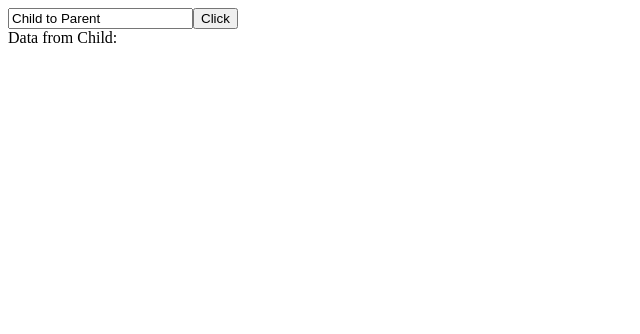
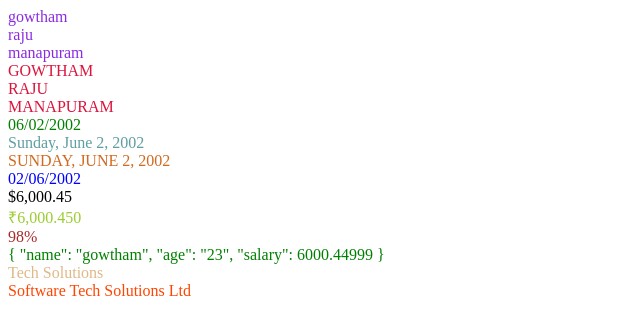
Before and after one commit to gouthamraj020102/angularProjects, an Angular app in the folder multi-page-app/: page / in a window 1280 px wide. Shown: the top 334 px of the page, without its empty margins (0-640 px from the left). Built offline with nearby package versions, Linux system fonts and the light colour scheme.

Commit message:
Built-in pipes in Angular

```diff
--- a/multi-page-app/src/app/app.component.html
+++ b/multi-page-app/src/app/app.component.html
@@ -1,3 +1 @@
-<app-header></app-header>
-<button (click)="test()">Click</button>
-<div>Data from Child: {{cData}}</div>
+<app-header [arrayWithName]="name" [dateOfBirth]="dob" [annualSalary]="salary" [number]="num" [person]="person1" [company]="companyName"></app-header>
--- a/multi-page-app/src/app/app.component.ts
+++ b/multi-page-app/src/app/app.component.ts
@@ -18,6 +18,18 @@ export class AppComponent {
 
   data!: string;
 
+  name = ['Gowtham', 'Raju', 'Manapuram'];
+  dob = '06/02/2002';
+  salary = 6000.44999;
+  num = 0.98;
+  companyName = 'Software Tech Solutions Ltd';
+
+  person1 = {
+    'name': "gowtham",
+    'age': "23",
+    "salary": 6000.44999
+  }
+
   updateData(e: string) {
     this.data = e;
   }
--- a/multi-page-app/src/app/header/header.component.html
+++ b/multi-page-app/src/app/header/header.component.html
@@ -1,7 +1,21 @@
-{{childMessage}}
+<div *ngFor="let arr of arrayWithName" style="color: blueviolet;">
+    {{arr | lowercase}}
+</div>
+<div *ngFor="let arr of arrayWithName" style="color: crimson;">
+    {{arr | uppercase}}
+</div>
 
-{{data}}
-<div *ngFor="let arr of array">
-    {{arr}}
-</div>
-<input type="text" [(ngModel)]="title">
+<div style="color: green;">{{dateOfBirth}}</div>
+<div style="color: cadetblue;">{{dateOfBirth | date:'fullDate'}}</div>
+<div style="color: chocolate;">{{dateOfBirth | date:'fullDate' | uppercase}}</div> <!--chain pipes-->
+<div style="color: blue;">{{dateOfBirth | date:'dd/MM/yyyy'}}</div>
+
+<div>{{annualSalary | currency:'USD'}}</div>
+<div style="color: yellowgreen;">{{annualSalary | currency:'INR':true:'1.3-4'}}</div>
+
+<div style="color: brown;">{{number | percent}}</div>
+
+<div style="color: green;">{{person | json}}</div>
+
+<div style="color: burlywood;">{{company | slice:9:23}}</div>
+<div style="color: orangered;">{{company}}</div>
--- a/multi-page-app/src/app/header/header.component.ts
+++ b/multi-page-app/src/app/header/header.component.ts
@@ -9,6 +9,12 @@ export class HeaderComponent {
   @Input() childMessage!: string;  // Receives value from parent
   @Input() data: any;
   @Input() array: any;
+  @Input() arrayWithName: any;
+  @Input() dateOfBirth: any;
+  @Input() annualSalary: any;
+  @Input() number: any;
+  @Input() person: any;
+  @Input() company: any;
 
   @Output() customEvent = new EventEmitter;
   message = "passed to parent";
```
Also changed, not shown: 1 other file (tests, documents, lock files or other folders).
